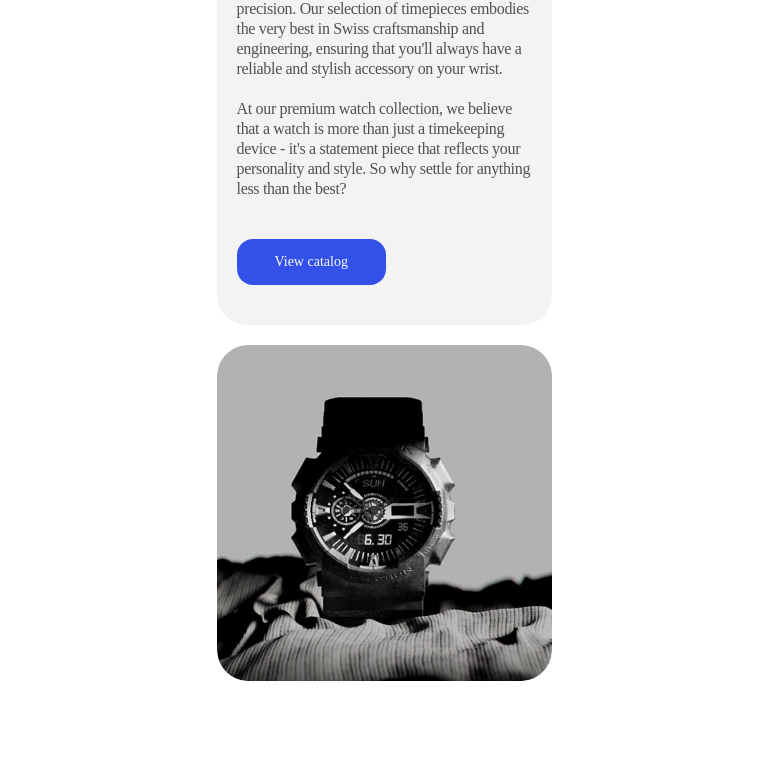
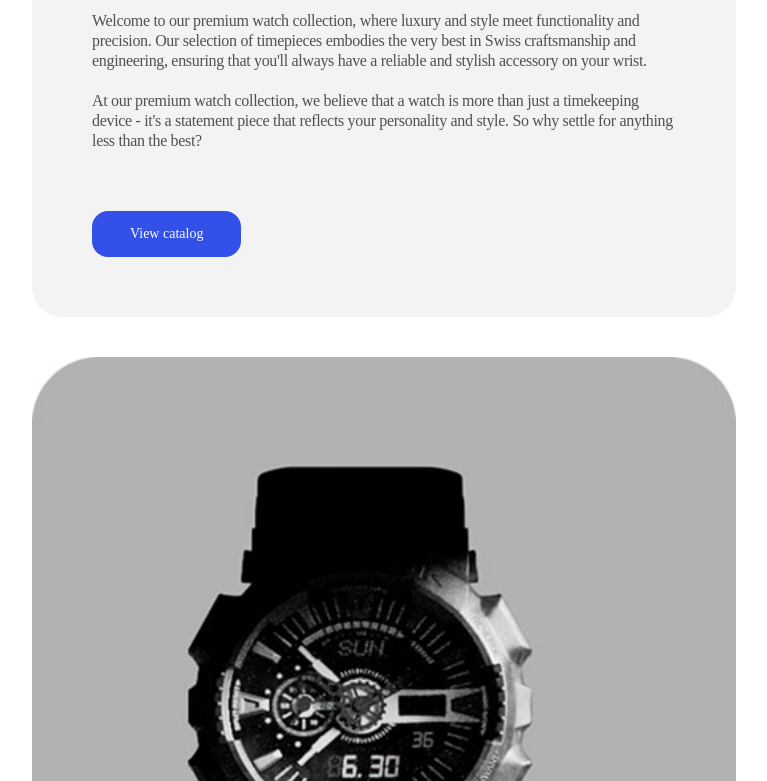
Before and after one commit to aanna25/test-project, a plain HTML site: page index.html in a window 1280 px wide. Shown: the part 161-942 px from the top of the page, without its empty margins (256-1023 px from the left). Before the commit the page ends 850 px from the top, so only its background shows below. Drawn offline with Linux system fonts and the light colour scheme.

Commit message:
update all

```diff
--- a/css/styles.css
+++ b/css/styles.css
@@ -28,23 +28,24 @@ a {
   color: inherit;
 }
 
+.container {
+  max-width: 335px;
+  margin-left: auto;
+  margin-right: auto;
+}
+
 /* about-us-mobile */
 
-.test {
+.about-us {
+}
+
+.about-us-content-wrapper {
   width: 100%;
   display: flex;
   flex-direction: column;
   justify-content: center;
   align-items: center;
   row-gap: 20px;
-}
-
-.about-us {
-}
-.container {
-  max-width: 335px;
-  margin-left: auto;
-  margin-right: auto;
 }
 .about-us-section-title {
   font-weight: 600;
@@ -91,7 +92,7 @@ a {
   background-color: #1f3cd4;
 }
 
-.about-us-img-wrapper {
+.about-us-img {
   overflow: hidden;
   border-radius: 30px;
 }
@@ -100,7 +101,20 @@ a {
 
 /* about-us-tab */
 @media screen and (min-width: 768px) {
-  .about-us {
+  .container {
+    max-width: 704px;
+  }
+
+  .about-us-content-wrapper {
+    row-gap: 40px;
+  }
+
+  .about-us-section-title {
+    padding-top: 80px;
+    padding-bottom: 40px;
+  }
+
+  .about-us-content {
     border-radius: 50px;
   }
 
@@ -109,15 +123,29 @@ a {
     line-height: 0.92;
   }
 
+  .about-us-text-content {
+    padding-left: 60px;
+    padding-right: 60px;
+  }
+
   .about-us .about-us-section-paragraph {
     font-size: 16px;
     line-height: 1.25;
     letter-spacing: -0.02em;
+    width: 584px;
+  }
+
+  .view-catalog-link {
+    margin-top: 40px;
+    margin-bottom: 60px;
   }
 }
 /* end-about-us-tab */
 
 /* about-us-desk */
 @media screen and (min-width: 1280px) {
+  .container {
+    max-width: 1280px;
+  }
 }
 /* end-about-us-desk */
--- a/index.html
+++ b/index.html
@@ -11,7 +11,7 @@
     <main>
       <section class="about-us">
         <div class="container">
-          <div class="test">
+          <div class="about-us-content-wrapper">
             <div class="about-us-text-content">
               <h2 class="about-us-section-title">About Us</h2>
               <p class="about-us-section-paragraph">
@@ -29,7 +29,7 @@
               </p>
               <a class="view-catalog-link" href="#">View catalog</a>
             </div>
-            <div class="about-us-img-wrapper">
+            <div class="about-us-img">
               <picture
                 ><source
                   media="(min-width: 1280px)"
@@ -55,7 +55,7 @@
                 <img
                   src="./images/watch-desk-min.jpg "
                   alt="garmin-watch"
-                  width="530"
+                  width="704"
                 />
               </picture>
             </div>
```
